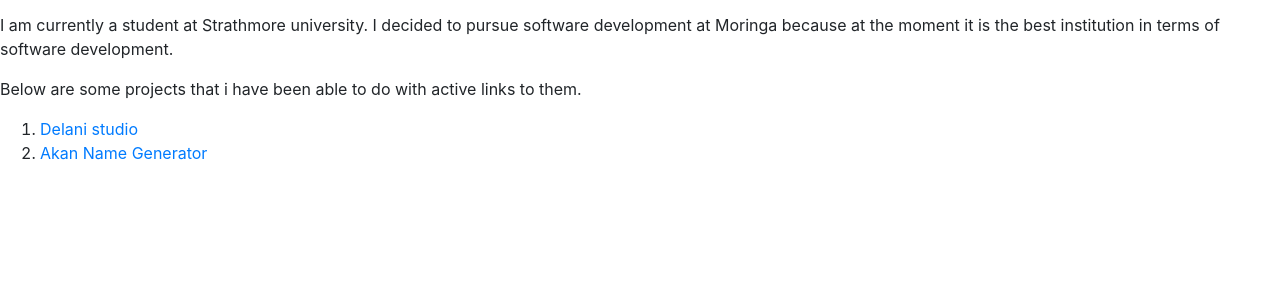
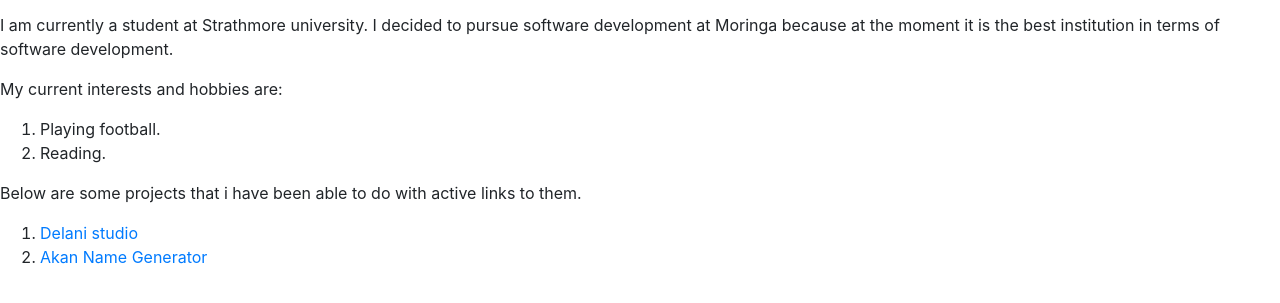
Before and after one commit to AndyOmondi17/IPwk1, a plain HTML site: page index.html in a window 1280 px wide. Shown: the part 137-440 px from the top of the page. Drawn offline with Linux system fonts and the light colour scheme.

Commit message:
add my hobies section

```diff
--- a/index.html
+++ b/index.html
@@ -12,6 +12,11 @@
     <h2>About me section.</h2>
     <p>My name is Andy Omondi.</p>
     <p>I am currently a student at Strathmore university. I decided to pursue software development at Moringa because at the moment it is the best institution in terms of software development.</p>
+    <p>My current interests and hobbies are:</p>
+    <ol>
+      <li>Playing football.</li>
+      <li>Reading.</li>
+    </ol>
     <p>Below are some projects that i have been able to do with active links to them.</p>
     <ol>
       <li><a href="../my-first-website/my-favorite-thing.html">Delani studio</li>
```
